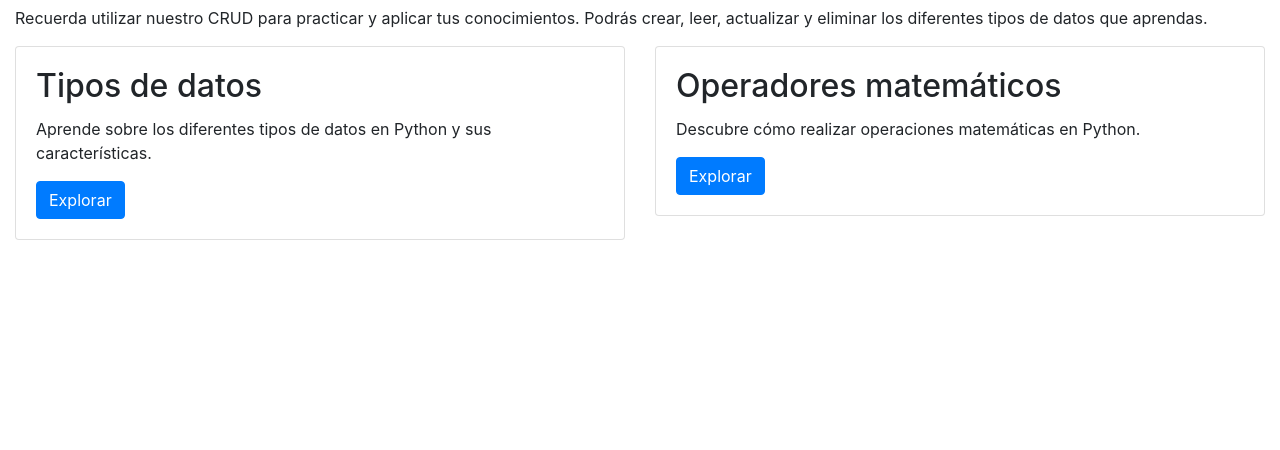
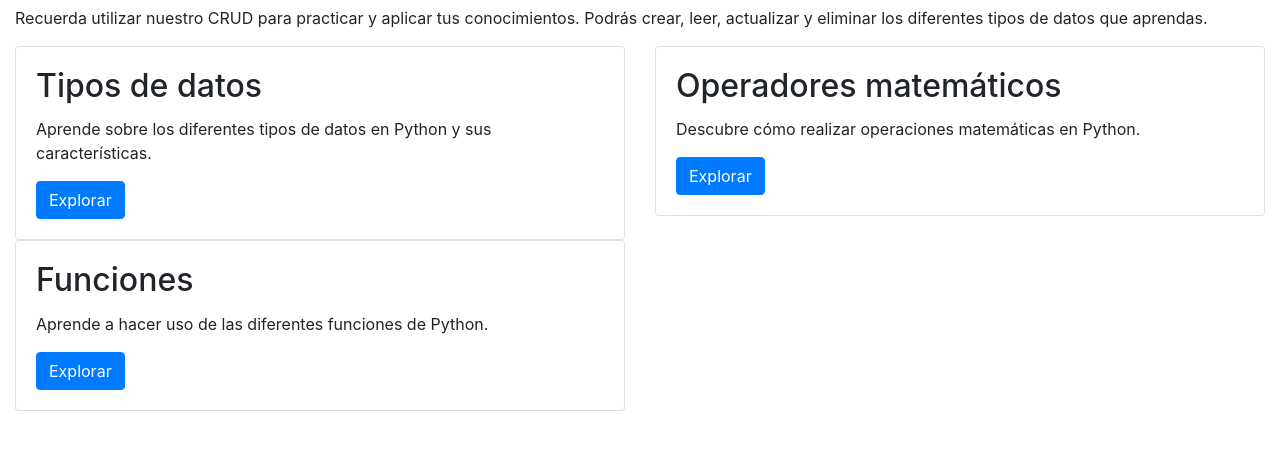
Before and after one commit to Andres-Villante/PyDucation, a Django app: page /pyducation/ in a window 1280 px wide. Shown: the part 250-700 px from the top of the page. Run offline with Django 4.2, Linux system fonts and the light colour scheme; some libraries are stand-ins or nearby versions.

Commit message:
Agrege target de funciones

```diff
--- a/PyDucation/templates/pyducation.html
+++ b/PyDucation/templates/pyducation.html
@@ -25,5 +25,14 @@
         </div>
       </div>
     </div>
+    <div class="col-md-6">
+      <div class="card">
+        <div class="card-body">
+          <h2 class="card-title">Funciones</h2>
+          <p class="card-text">Aprende a hacer uso de las diferentes funciones de Python.</p>
+          <a href="{% url 'function_list' %}" class="btn btn-primary">Explorar</a>
+        </div>
+      </div>
+    </div>
   </div>
 {% endblock %}
```
Also changed, not shown: db.sqlite3.
